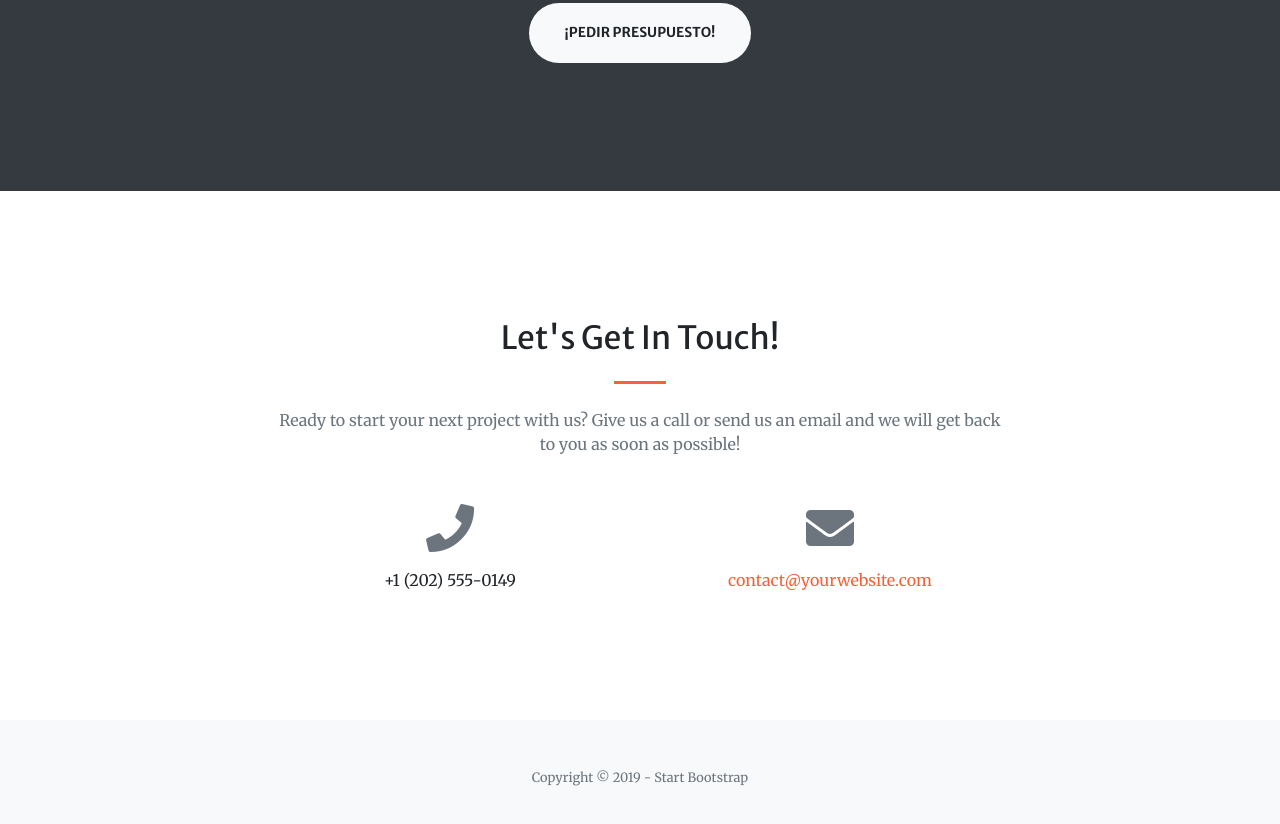
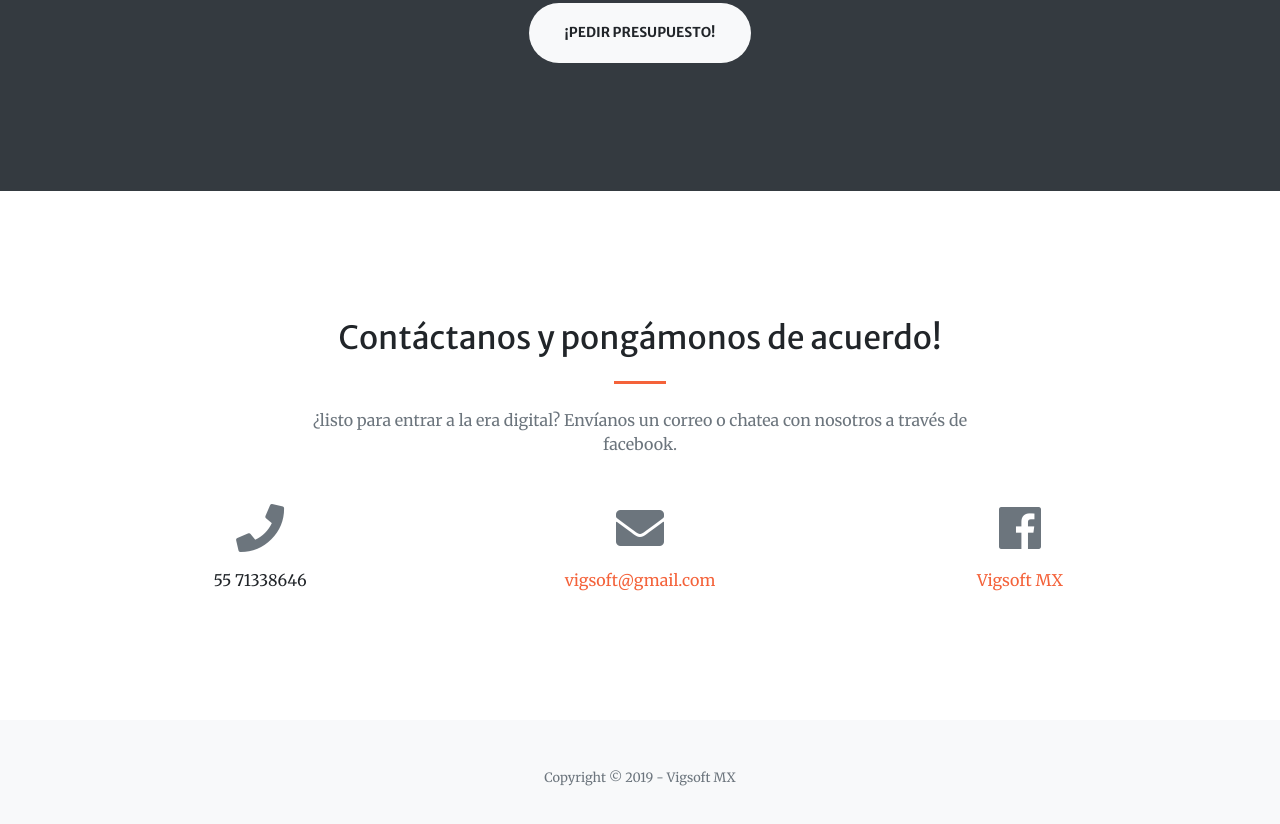
Before and after one commit to JimmyVazz/Vigosft-Single-Page, a website with bundled scripts: page index.html in a window 1280 px wide. Shown: the part 2592-3416 px from the top of the page. Built offline with nearby package versions, Linux system fonts and the light colour scheme.

Commit message:
Servicios

```diff
--- a/index.html
+++ b/index.html
@@ -30,7 +30,7 @@
   <!-- Navigation -->
   <nav class="navbar navbar-expand-lg navbar-light fixed-top py-3" id="mainNav">
     <div class="container">
-      <a class="navbar-brand js-scroll-trigger" href="#page-top">Vigsoft Technology</a>
+      <a class="navbar-brand js-scroll-trigger" href="https://www.facebook.com/Vigsoft/">Vigsoft Technology</a>
       <button class="navbar-toggler navbar-toggler-right" type="button" data-toggle="collapse" data-target="#navbarResponsive" aria-controls="navbarResponsive" aria-expanded="false" aria-label="Toggle navigation">
         <span class="navbar-toggler-icon"></span>
       </button>
@@ -159,7 +159,7 @@
                 Vigsoft
               </div>
               <div class="project-name">
-                Sistemas de cobro por tarjeta, puntos de venta y facturazión
+                Sistemas de cobro por tarjeta, puntos de venta y facturación
               </div>
             </div>
           </a>
@@ -220,21 +220,25 @@
     <div class="container">
       <div class="row justify-content-center">
         <div class="col-lg-8 text-center">
-          <h2 class="mt-0">Let's Get In Touch!</h2>
+          <h2 class="mt-0">Contáctanos y pongámonos de acuerdo!</h2>
           <hr class="divider my-4">
-          <p class="text-muted mb-5">Ready to start your next project with us? Give us a call or send us an email and we will get back to you as soon as possible!</p>
+          <p class="text-muted mb-5">¿listo para entrar a la era digital? Envíanos un correo o chatea con nosotros a través de facebook.</p>
         </div>
       </div>
       <div class="row">
         <div class="col-lg-4 ml-auto text-center">
           <i class="fas fa-phone fa-3x mb-3 text-muted"></i>
-          <div>+1 (202) 555-0149</div>
+          <div>55 71338646</div>
         </div>
         <div class="col-lg-4 mr-auto text-center">
           <i class="fas fa-envelope fa-3x mb-3 text-muted"></i>
           <!-- Make sure to change the email address in anchor text AND the link below! -->
-          <a class="d-block" href="mailto:contact@yourwebsite.com">contact@yourwebsite.com</a>
+          <a class="d-block" href="mailto:vigsoft@gmail.com">vigsoft@gmail.com</a>
         </div>
+        <div class="col-lg-4 mr-auto text-center">
+          <i class="fab fa-facebook fa-3x mb-3 text-muted"></i>
+          <!-- Make sure to change the email address in anchor text AND the link below! -->
+          <a class="d-block" href="https://www.facebook.com/Vigsoft/">Vigsoft MX</a>
       </div>
     </div>
   </section>
@@ -242,7 +246,7 @@
   <!-- Footer -->
   <footer class="bg-light py-5">
     <div class="container">
-      <div class="small text-center text-muted">Copyright &copy; 2019 - Start Bootstrap</div>
+      <div class="small text-center text-muted">Copyright &copy; 2019 - Vigsoft MX</div>
     </div>
   </footer>
 
```
